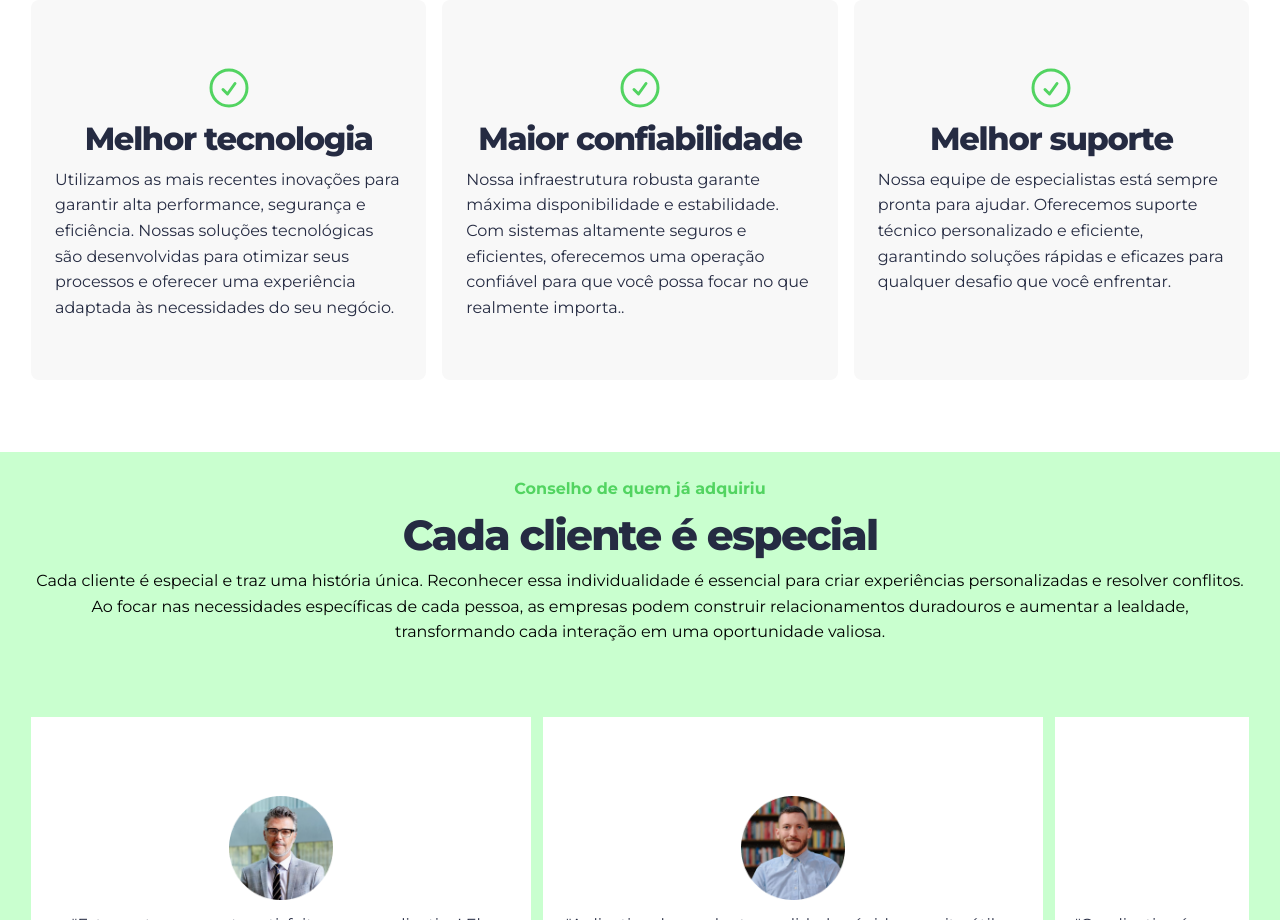
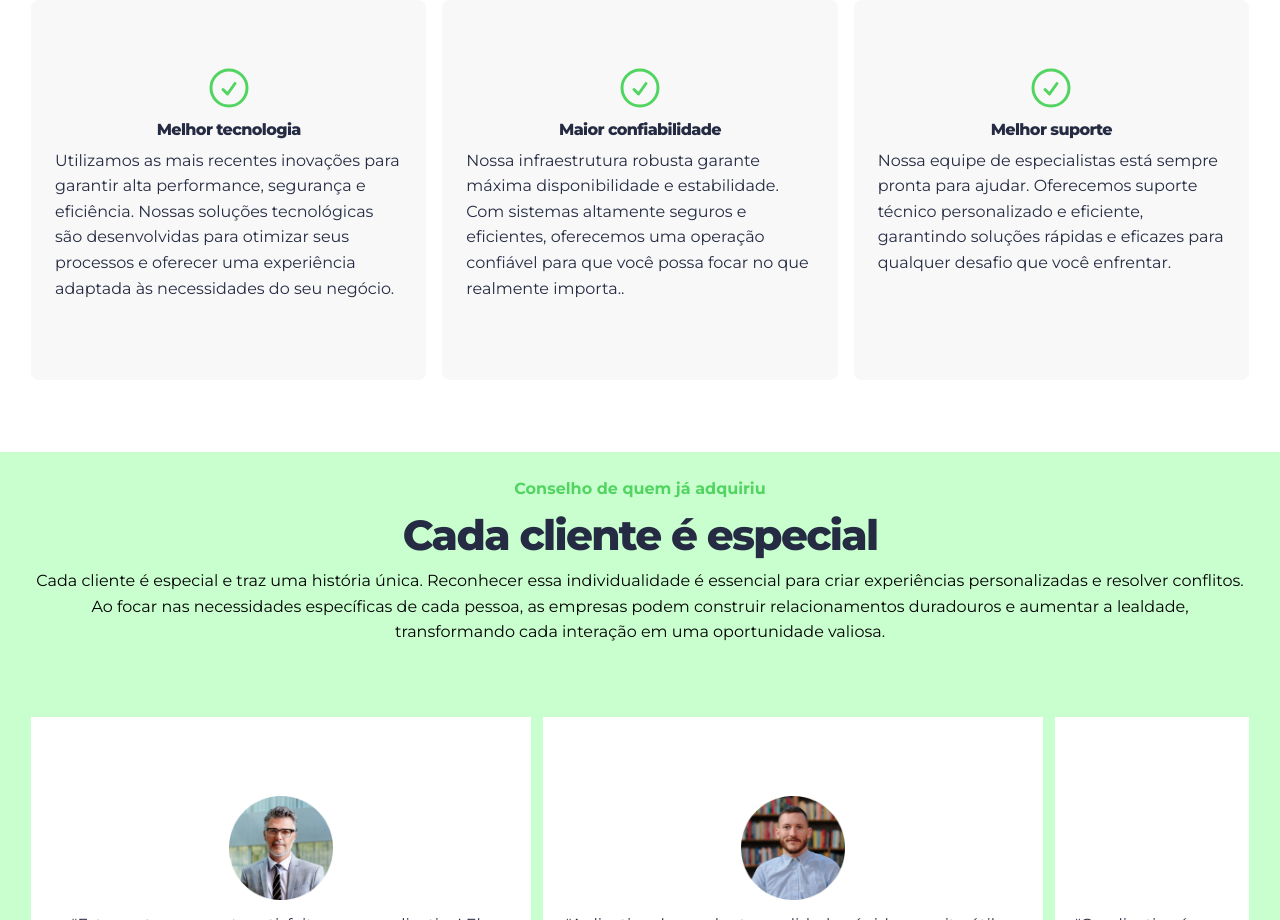
Before and after one commit to PauloDalberto/meurebanho-landing, a React (Vite) app: page / in a window 1280 px wide. Shown: the part 1120-2040 px from the top of the page. Built offline with nearby package versions, Linux system fonts and the light colour scheme.

Commit message:
refac: remove unused h3 style

```diff
--- a/src/styles/index.css
+++ b/src/styles/index.css
@@ -66,10 +66,6 @@ h2 {
     font-size: var(--fs-xl);
 }
 
-h3 {
-    font-size: var(--fs-lg);
-}
-
 a {
     text-decoration: none;
     color: var(--second-text-color);
```
